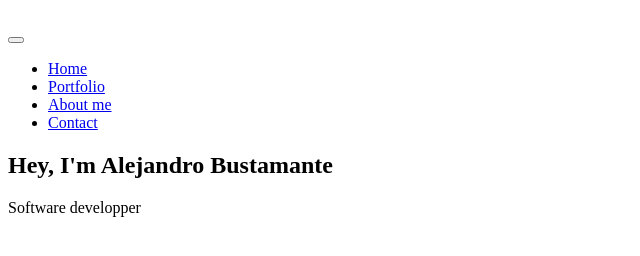
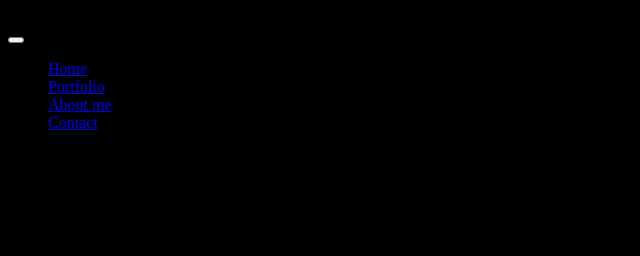
Before and after one commit to AlexBustamante5/alex-bustamante-portfolio, a plain HTML site: page index.html in a window 1280 px wide. Shown: the whole page, without its empty margins (0-640 px from the left). Drawn offline with Linux system fonts and the light colour scheme.

Commit message:
Created main.css file

```diff
--- a/index.html
+++ b/index.html
@@ -8,6 +8,7 @@
     <meta name ="description" content= "This is my personal website which contains my profesisonal portfolio">
     <meta name="keywords" content="portfolio, software developper, personal website, bustamante, computer science">
     <title>Alejandro Bustamante</title>
+    <link rel="stylesheet" href="main.css">
 </head>
 <body>
     <header>
--- /dev/null
+++ b/main.css
@@ -0,0 +1,3 @@
+body{
+    background-color: #000;
+}
```
